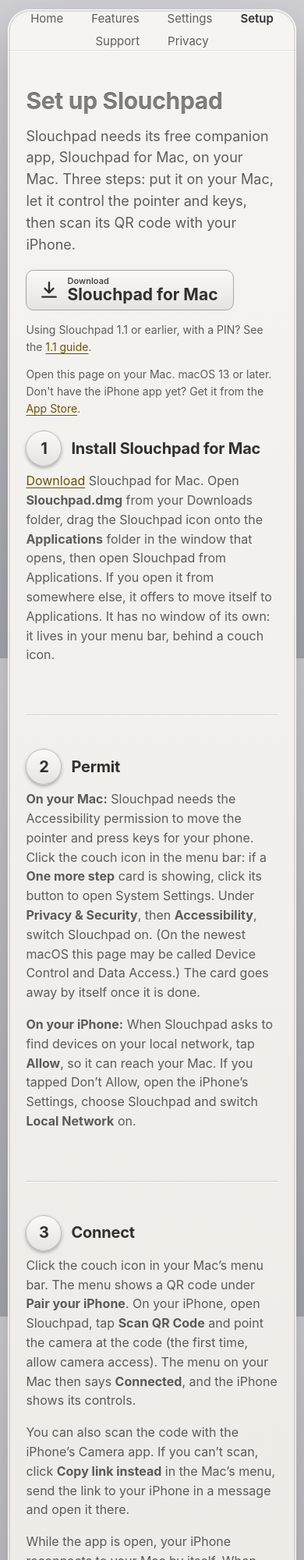
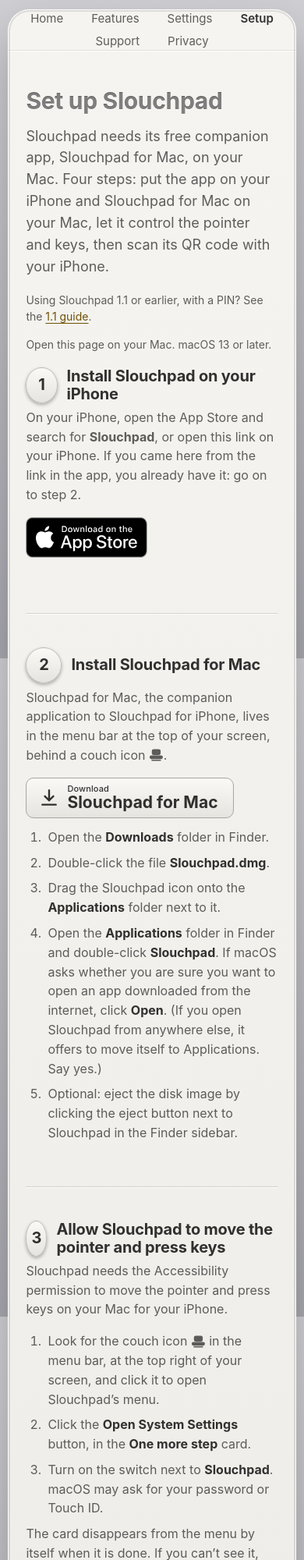
Before and after one commit to addywaddy/slouchpad-site, a plain HTML site: page setup/index.html in a window 390 px wide. Shown: the top 2000 px of the page at 78% size. Drawn offline with Linux system fonts and the light colour scheme.

Commit message:
Setup guide: four text-only steps (iPhone app, Mac app, permission, connect), the couch icon as an SVG, text-only step layout
Co-Authored-By: Claude Sonnet 5.5 <noreply@anthropic.com>

```diff
--- a/assets/style.css
+++ b/assets/style.css
@@ -225,6 +225,18 @@ section { padding-top: 56px; padding-bottom: 56px; }
   .step-shots { grid-template-columns: 1fr 1fr; }
 }
 
+/* A guide without pictures: each step is one column of words, with its actions as a numbered list. */
+.guide .steps.text-only li { display: block; }
+.guide .steps.text-only .step-text { max-width: 680px; }
+.guide .steps .substeps { list-style: decimal; display: block; margin: 12px 0 0; padding: 0 0 0 24px; }
+.guide .steps .substeps li { display: list-item; counter-increment: none; margin: 0; padding: 0 0 8px 4px; position: static; color: var(--ink-soft); font-size: 16px; }
+.guide .steps .substeps li + li { padding-top: 0; }
+.guide .steps .substeps li + li::before { content: none; }
+.guide .steps .substeps strong { color: var(--ink); }
+
+/* The Mac menu bar's couch icon, inline in a sentence; it takes the text's colour. */
+.menubar-icon { display: inline-block; height: 1em; width: auto; vertical-align: -0.15em; }
+
 /* Features: each one is its words, then a phone screenshot. */
 .feature { padding: 36px 0; }
 .feature:first-child { padding-top: 12px; }
--- a/setup/index.html
+++ b/setup/index.html
@@ -25,19 +25,45 @@
 <main>
 <section class="inner page guide" id="setup">
   <h1 class="etched title">Set up Slouchpad</h1>
-  <p class="lead" style="margin-left:0">Slouchpad needs its free companion app, Slouchpad for Mac, on your Mac. Three steps: put it on your Mac, let it control the pointer and keys, then scan its QR code with your iPhone.</p>
-  <div class="actions" style="justify-content:flex-start;margin-top:0">
-    <a class="button" href="https://github.com/addywaddy/slouchpad-site/releases/latest/download/Slouchpad.dmg">
-      <svg width="18" height="18" viewBox="0 0 24 24" fill="none" stroke="currentColor" stroke-width="2.2" stroke-linecap="round" stroke-linejoin="round" aria-hidden="true"><path d="M12 3v12m0 0l-5-5m5 5l5-5M4 20h16"/></svg>
-      <span class="button-label"><small>Download</small><strong>Slouchpad for Mac</strong></span>
-    </a>
-  </div>
+  <p class="lead" style="margin-left:0">Slouchpad needs its free companion app, Slouchpad for Mac, on your Mac. Four steps: put the app on your iPhone and Slouchpad for Mac on your Mac, let it control the pointer and keys, then scan its QR code with your iPhone.</p>
   <p class="fine">Using Slouchpad 1.1 or earlier, with a PIN? See the <a href="/setup/1.1/">1.1 guide</a>.</p>
-  <p class="fine">Open this page on your Mac. macOS 13 or later. Don't have the iPhone app yet? Get it from the <a href="https://apps.apple.com/us/app/slouchpad-mac-remote-control/id6828899828">App Store</a>.</p>
-  <ol class="steps">
-    <li><div class="step-text"><h3>Install Slouchpad for Mac</h3><p><a href="https://github.com/addywaddy/slouchpad-site/releases/latest/download/Slouchpad.dmg">Download</a> Slouchpad for Mac. Open <strong>Slouchpad.dmg</strong> from your Downloads folder, drag the Slouchpad icon onto the <strong>Applications</strong> folder in the window that opens, then open Slouchpad from Applications. If you open it from somewhere else, it offers to move itself to Applications. It has no window of its own: it lives in your menu bar, behind a couch icon.</p></div></li>
-    <li><div class="step-text"><h3>Permit</h3><p><strong>On your Mac:</strong> Slouchpad needs the Accessibility permission to move the pointer and press keys for your phone. Click the couch icon in the menu bar: if a <strong>One more step</strong> card is showing, click its button to open System Settings. Under <strong>Privacy &amp; Security</strong>, then <strong>Accessibility</strong>, switch Slouchpad on. (On the newest macOS this page may be called Device Control and Data Access.) The card goes away by itself once it is done.</p><p><strong>On your iPhone:</strong> When Slouchpad asks to find devices on your local network, tap <strong>Allow</strong>, so it can reach your Mac. If you tapped Don&rsquo;t Allow, open the iPhone&rsquo;s Settings, choose Slouchpad and switch <strong>Local Network</strong> on.</p></div></li>
-    <li><div class="step-text"><h3>Connect</h3><p>Click the couch icon in your Mac&rsquo;s menu bar. The menu shows a QR code under <strong>Pair your iPhone</strong>. On your iPhone, open Slouchpad, tap <strong>Scan QR Code</strong> and point the camera at the code (the first time, allow camera access). The menu on your Mac then says <strong>Connected</strong>, and the iPhone shows its controls.</p><p>You can also scan the code with the iPhone&rsquo;s Camera app. If you can&rsquo;t scan, click <strong>Copy link instead</strong> in the Mac&rsquo;s menu, send the link to your iPhone in a message and open it there.</p><p>While the app is open, your iPhone reconnects to your Mac by itself. When you close the app it forgets your Mac, so you scan the code again next time. If you scan a new code, for example after reinstalling Slouchpad for Mac, it replaces the old pairing.</p></div></li>
+  <p class="fine">Open this page on your Mac. macOS 13 or later.</p>
+  <ol class="steps text-only">
+    <li><div class="step-text"><h3>Install Slouchpad on your iPhone</h3>
+      <p>On your iPhone, open the App Store and search for <strong>Slouchpad</strong>, or open this link on your iPhone. If you came here from the link in the app, you already have it: go on to step 2.</p>
+      <p><a class="app-store" href="https://apps.apple.com/us/app/slouchpad-mac-remote-control/id6828899828"><img src="/assets/app-store-badge.svg" width="156" height="52" alt="Download on the App Store"></a></p></div></li>
+    <li><div class="step-text"><h3>Install Slouchpad for Mac</h3>
+      <p>Slouchpad for Mac, the companion application to Slouchpad for iPhone, lives in the menu bar at the top of your screen, behind a couch icon <svg class="menubar-icon" viewBox="0 0 40 34" role="img" aria-label="the couch icon" fill="currentColor"><rect x="8" y="1" width="24" height="16" rx="5"/><rect x="2" y="18" width="36" height="10" rx="4.5"/><rect x="7" y="30" width="26" height="3" rx="1"/></svg>.</p>
+      <div class="actions" style="justify-content:flex-start;margin-top:12px">
+        <a class="button" href="https://github.com/addywaddy/slouchpad-site/releases/latest/download/Slouchpad.dmg">
+          <svg width="18" height="18" viewBox="0 0 24 24" fill="none" stroke="currentColor" stroke-width="2.2" stroke-linecap="round" stroke-linejoin="round" aria-hidden="true"><path d="M12 3v12m0 0l-5-5m5 5l5-5M4 20h16"/></svg>
+          <span class="button-label"><small>Download</small><strong>Slouchpad for Mac</strong></span>
+        </a>
+      </div>
+      <ol class="substeps">
+        <li>Open the <strong>Downloads</strong> folder in Finder.</li>
+        <li>Double-click the file <strong>Slouchpad.dmg</strong>.</li>
+        <li>Drag the Slouchpad icon onto the <strong>Applications</strong> folder next to it.</li>
+        <li>Open the <strong>Applications</strong> folder in Finder and double-click <strong>Slouchpad</strong>. If macOS asks whether you are sure you want to open an app downloaded from the internet, click <strong>Open</strong>. (If you open Slouchpad from anywhere else, it offers to move itself to Applications. Say yes.)</li>
+        <li>Optional: eject the disk image by clicking the eject button next to Slouchpad in the Finder sidebar.</li>
+      </ol></div></li>
+    <li><div class="step-text"><h3>Allow Slouchpad to move the pointer and press keys</h3>
+      <p>Slouchpad needs the Accessibility permission to move the pointer and press keys on your Mac for your iPhone.</p>
+      <ol class="substeps">
+        <li>Look for the couch icon <svg class="menubar-icon" viewBox="0 0 40 34" role="img" aria-label="the couch icon" fill="currentColor"><rect x="8" y="1" width="24" height="16" rx="5"/><rect x="2" y="18" width="36" height="10" rx="4.5"/><rect x="7" y="30" width="26" height="3" rx="1"/></svg> in the menu bar, at the top right of your screen, and click it to open Slouchpad&rsquo;s menu.</li>
+        <li>Click the <strong>Open System Settings</strong> button, in the <strong>One more step</strong> card.</li>
+        <li>Turn on the switch next to <strong>Slouchpad</strong>. macOS may ask for your password or Touch ID.</li>
+      </ol>
+      <p>The card disappears from the menu by itself when it is done. If you can&rsquo;t see it, open System Settings yourself and go to <strong>Privacy &amp; Security</strong>, then <strong>Accessibility</strong>. On the newest macOS this page may be called Device Control and Data Access.</p></div></li>
+    <li><div class="step-text"><h3>Connect</h3>
+      <ol class="substeps">
+        <li>Open Slouchpad on your iPhone. When it asks to find devices on your local network, tap <strong>Allow</strong>.</li>
+        <li>Tap <strong>Scan QR Code</strong>. The first time, tap <strong>OK</strong> to let Slouchpad use the camera, which it only uses to read the code.</li>
+        <li>Hold your iPhone up so that it can see the QR code in Slouchpad&rsquo;s menu on your Mac. Click the couch icon <svg class="menubar-icon" viewBox="0 0 40 34" role="img" aria-label="the couch icon" fill="currentColor"><rect x="8" y="1" width="24" height="16" rx="5"/><rect x="2" y="18" width="36" height="10" rx="4.5"/><rect x="7" y="30" width="26" height="3" rx="1"/></svg> if the menu isn&rsquo;t open.</li>
+        <li>You are connected when the menu on your Mac shows a green dot and <strong>Connected: iPhone</strong>, and your iPhone shows its remote controls.</li>
+      </ol>
+      <p>You can also scan the code with the iPhone&rsquo;s Camera app. If you can&rsquo;t scan, click <strong>Copy link instead</strong> in the Mac&rsquo;s menu, send the link to your iPhone in a message and open it there.</p>
+      <p>While the app is open, your iPhone reconnects to your Mac by itself. When you close the app it forgets your Mac, so you scan the code again next time. If you tapped Don&rsquo;t Allow for the local network or the camera, open the iPhone&rsquo;s Settings, choose Slouchpad and switch them on.</p></div></li>
   </ol>
   <p class="fine">Your iPhone and Mac work best on the same Wi-Fi network. If the Slouchpad menu on your Mac says <strong>Over the direct Wi-Fi link</strong>, the pointer may be less smooth; join both devices to the same network. Brightness works on the screens macOS lets apps control, such as the built-in display and Apple displays. Many other monitors can only be adjusted with their own buttons.</p>
   <p class="fine">Can&rsquo;t find your Mac, or something else not working? See <a href="/#support">Support</a>, or write to <a href="mailto:support@slouchpad.com">support@slouchpad.com</a>.</p>
```
Also changed, not shown: assets/menubar-icon.svg (added).
